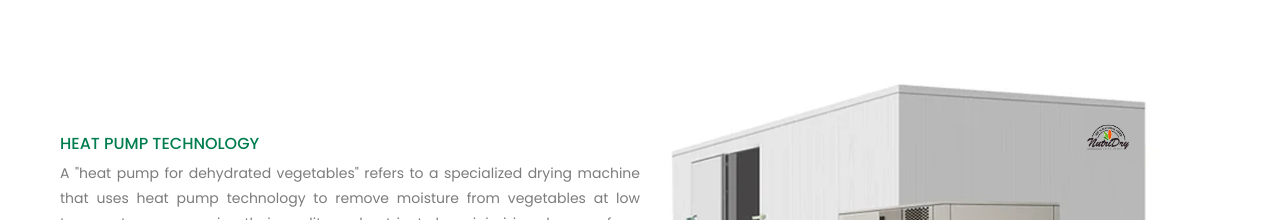
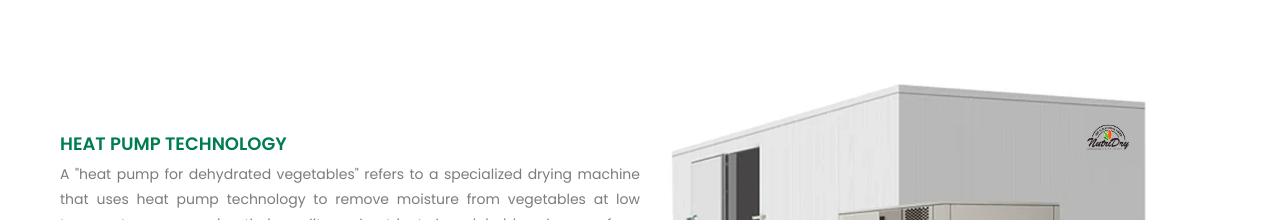
Before and after one commit to ThePixelCodeur/Nutridry, a plain HTML site: page index.html in a window 1280 px wide. Shown: the part 2887-3107 px from the top of the page. Drawn offline with nearby package versions, Linux system fonts and the light colour scheme.

Commit message:
css changes

```diff
--- a/style.css
+++ b/style.css
@@ -490,8 +490,8 @@ color: var(--clr-primary);
     padding: 1rem 0;
 }
 .tech-right-heading h1{
-    font-size: 1.6rem;
-    font-weight: 500;
+    font-size: 1.8rem;
+    font-weight: 600;
     color: var(--clr-primary);
 }
 .tech-right-heading p{
```
